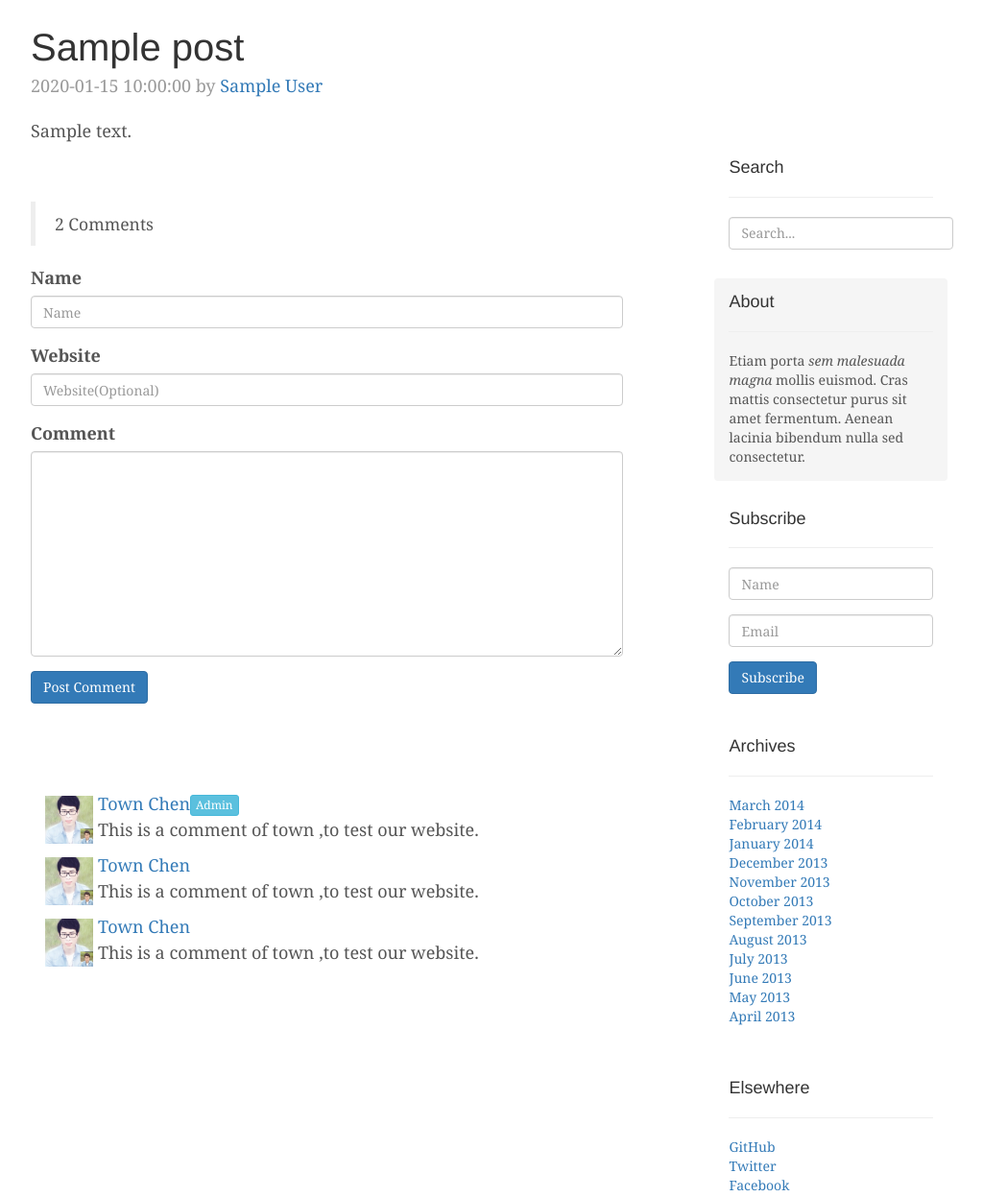
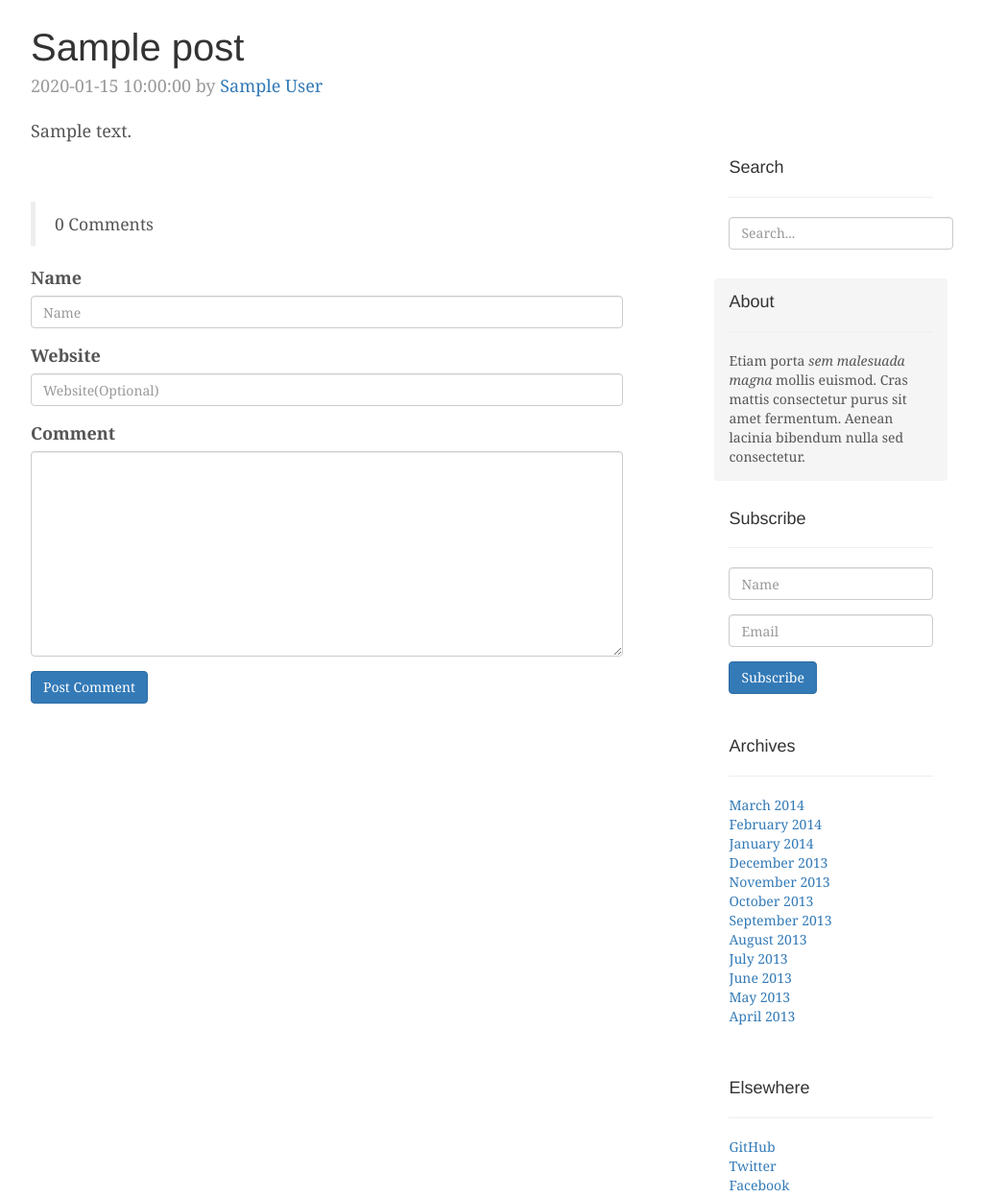
Before and after one commit to town-chen/blogCMS, a PHP site: page /single.php?post=1 in a window 1280 px wide. Shown: the part 40-1287 px from the top of the page at 96% size, without its empty margins (138-1162 px from the left). Run offline with PHP 8.4, Linux system fonts and the light colour scheme; tables that the repository leaves empty or names only in its code hold one stand-in row (values such as "Sample post").

Commit message:
评论页面修改

```diff
--- a/single.php
+++ b/single.php
@@ -5,6 +5,30 @@ if(isset($_GET['post'])) {
 }
 
 $posts = $db->query($query);
+
+if(isset($_POST['post_comment'])) {
+  $name = mysqli_real_escape_string($db, $_POST['name']);
+  $comment = mysqli_real_escape_string($db, $_POST['comment']);
+
+  if(isset($_POST['website'])) {
+    $website = mysqli_real_escape_string($db, $_POST['website']);
+  }else {
+    $website = "";
+  }
+
+  $query = "INSERT INTO comments (name,comment,post,website) VALUES ('$name','$comment','$id', '$website')";
+  // if($db->query($query)) {
+  //   echo "<script>alert('Comment Inserted!!')</script>";
+  // }else {
+  //   echo "<script>alert('Comment Not Inserted!!')</script>";
+  // }
+  $db->query($query);
+  header("Location:single.php?post=$id");
+  exit();
+}
+
+$query = "SELECT * FROM comments WHERE post='$id' AND status='1'";
+$comments = $db->query($query);
 ?>
 
         <br>
@@ -20,10 +44,10 @@ $posts = $db->query($query);
         </div><!-- /.blog-post -->
         <?php } } ?>
 
-          <blockquote>2 Comments</blockquote>
+          <blockquote><?php echo $comments->num_rows; ?> Comments</blockquote>
 
           <div class="comment-area">
-            <form>
+            <form method="post">
               <div class="form-group">
                 <label for="exampleInputName">Name</label>
                 <input type="text" name="name" class="form-control" id="exampleInputName" placeholder="Name">
@@ -43,27 +67,25 @@ $posts = $db->query($query);
             <br>
             <br>
 
+            <?php while($comment = $comments->fetch_assoc()) {
+              if($comment['is_admin'] != 1) {
+              ?>
             <div class="comment">
               <div class="comment-head">
-                <a href="#">Town Chen</a><button class="btn btn-info btn-xs">Admin</button>
+                <a href="#"><?php echo $comment['name']; ?></a>
                 <img width="50" height="50" src="img/original.jpg" />
               </div>
-              This is a comment of town ,to test our website.
+              <?php echo $comment['comment']; ?>
             </div>
+            <?php }else { ?>
             <div class="comment">
               <div class="comment-head">
-                <a href="#">Town Chen</a>
+                <a href="#"><?php echo $comment['name']; ?></a><button class="btn btn-info btn-xs">Admin</button>
                 <img width="50" height="50" src="img/original.jpg" />
               </div>
-              This is a comment of town ,to test our website.
+              <?php echo $comment['comment']; ?>
             </div>
-            <div class="comment">
-              <div class="comment-head">
-                <a href="#">Town Chen</a>
-                <img width="50" height="50" src="img/original.jpg" />
-              </div>
-              This is a comment of town ,to test our website.
-            </div>
+            <?php } } ?>
 
           </div>
 
```
